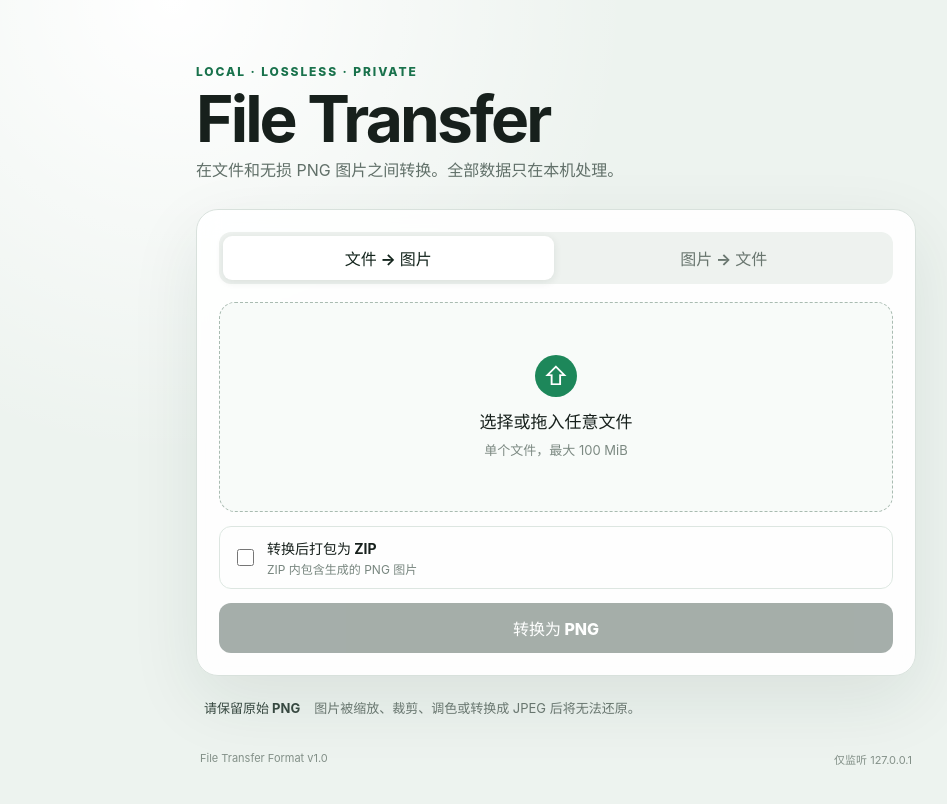
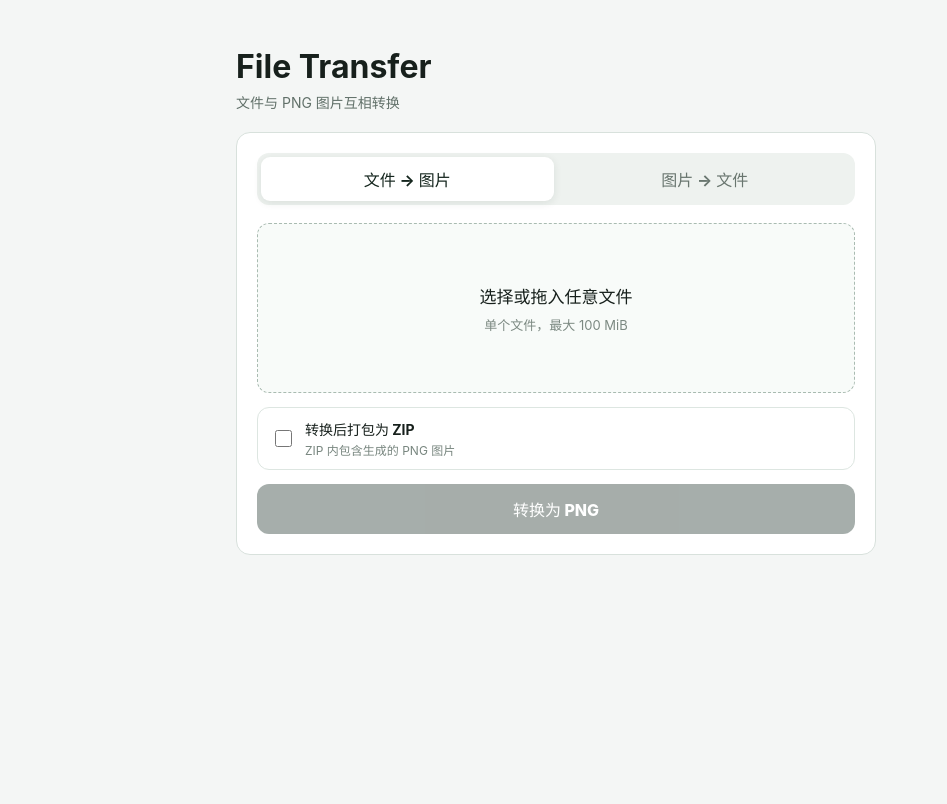
Before and after one commit to assistant-cmb/file-transfer, a plain HTML site: page shared/index.html in a window 1280 px wide. Shown: the whole page, without its empty margins (84-1031 px from the left). Drawn offline with Linux system fonts and the light colour scheme; no server answers.

Commit message:
style: simplify file transfer interface

```diff
--- a/shared/app.js
+++ b/shared/app.js
@@ -101,5 +101,3 @@ input.addEventListener('change', () => selectFile(input.files[0]));
 ['dragleave', 'drop'].forEach((name) => zone.addEventListener(name, (event) => { event.preventDefault(); zone.classList.remove('dragging'); }));
 zone.addEventListener('drop', (event) => selectFile(event.dataTransfer.files[0]));
 action.addEventListener('click', run);
-
-fetch('/api/health').then((r) => r.json()).then((data) => { $('runtime').textContent = `${data.runtime} · Format v${data.format}`; }).catch(() => {});
--- a/shared/index.html
+++ b/shared/index.html
@@ -9,9 +9,8 @@
   <body>
     <main class="shell">
       <header>
-        <div class="eyebrow">LOCAL · LOSSLESS · PRIVATE</div>
         <h1>File Transfer</h1>
-        <p>在文件和无损 PNG 图片之间转换。全部数据只在本机处理。</p>
+        <p>文件与 PNG 图片互相转换</p>
       </header>
 
       <section class="card">
@@ -22,7 +21,6 @@
 
         <div id="drop-zone" class="drop-zone" tabindex="0" role="button">
           <input id="file-input" type="file" hidden />
-          <div class="drop-icon" aria-hidden="true">⇧</div>
           <strong id="drop-title">选择或拖入任意文件</strong>
           <span id="drop-subtitle">单个文件，最大 100 MiB</span>
         </div>
@@ -47,16 +45,6 @@
         <div id="status" class="status hidden" aria-live="polite"></div>
         <a id="download" class="download hidden">下载结果</a>
       </section>
-
-      <aside class="notice">
-        <strong>请保留原始 PNG</strong>
-        <span>图片被缩放、裁剪、调色或转换成 JPEG 后将无法还原。</span>
-      </aside>
-
-      <footer>
-        <span id="runtime">File Transfer Format v1.0</span>
-        <span>仅监听 127.0.0.1</span>
-      </footer>
     </main>
     <script src="/app.js"></script>
   </body>
--- a/shared/styles.css
+++ b/shared/styles.css
@@ -2,25 +2,23 @@
   color-scheme: light;
   font-family: Inter, ui-sans-serif, system-ui, -apple-system, BlinkMacSystemFont, "Segoe UI", sans-serif;
   color: #17201c;
-  background: #edf3ef;
+  background: #f4f6f5;
   font-synthesis: none;
 }
 
 * { box-sizing: border-box; }
-body { margin: 0; min-height: 100vh; background: radial-gradient(circle at 20% 0%, #fff 0, transparent 35%), #edf3ef; }
+body { margin: 0; min-height: 100vh; background: #f4f6f5; }
 button, input { font: inherit; }
-.shell { width: min(720px, calc(100% - 32px)); margin: 0 auto; padding: 64px 0 32px; }
-header { margin-bottom: 28px; }
-.eyebrow { color: #19724c; font-size: 12px; font-weight: 800; letter-spacing: .16em; }
-h1 { margin: 8px 0 6px; font-size: clamp(38px, 7vw, 64px); line-height: 1; letter-spacing: -.045em; }
-header p { margin: 0; color: #617069; font-size: 16px; }
-.card { padding: 22px; border: 1px solid #d8e1dc; border-radius: 22px; background: rgba(255,255,255,.9); box-shadow: 0 24px 70px rgba(27,56,42,.09); backdrop-filter: blur(12px); }
+.shell { width: min(640px, calc(100% - 32px)); margin: 0 auto; padding: 48px 0; }
+header { margin-bottom: 20px; }
+h1 { margin: 0 0 6px; font-size: 32px; line-height: 1.2; }
+header p { margin: 0; color: #617069; font-size: 14px; }
+.card { padding: 20px; border: 1px solid #d8e1dc; border-radius: 14px; background: #fff; }
 .tabs { display: grid; grid-template-columns: 1fr 1fr; gap: 5px; padding: 4px; margin-bottom: 18px; border-radius: 12px; background: #eef2ef; }
 .tab { border: 0; border-radius: 9px; padding: 10px; color: #69766f; background: transparent; cursor: pointer; font-weight: 700; }
 .tab.active { color: #14251d; background: white; box-shadow: 0 2px 9px rgba(24,47,36,.09); }
-.drop-zone { display: flex; min-height: 210px; flex-direction: column; align-items: center; justify-content: center; gap: 7px; border: 1.5px dashed #a9bbb1; border-radius: 16px; background: #f8fbf9; cursor: pointer; transition: .18s ease; outline: none; }
+.drop-zone { display: flex; min-height: 170px; flex-direction: column; align-items: center; justify-content: center; gap: 7px; border: 1.5px dashed #a9bbb1; border-radius: 12px; background: #f8fbf9; cursor: pointer; transition: .18s ease; outline: none; }
 .drop-zone:hover, .drop-zone.dragging, .drop-zone:focus-visible { border-color: #1d875a; background: #f1faf5; box-shadow: inset 0 0 0 1px #1d875a; }
-.drop-icon { display: grid; width: 42px; height: 42px; place-items: center; margin-bottom: 4px; border-radius: 50%; color: white; background: #1d875a; font-size: 25px; }
 .drop-zone strong { font-size: 17px; }
 .drop-zone span { color: #7c8982; font-size: 13px; }
 .file-info { display: flex; align-items: center; justify-content: space-between; gap: 16px; margin-top: 14px; padding: 12px 14px; border-radius: 12px; background: #f2f6f3; }
@@ -40,8 +38,5 @@ header p { margin: 0; color: #617069; font-size: 16px; }
 .download { color: #145c3e; background: #dff4e8; }
 .status { margin-top: 14px; padding: 12px 14px; border-radius: 12px; color: #365146; background: #eef4f0; font-size: 14px; }
 .status.error { color: #8d2f2f; background: #fff0f0; }
-.notice { display: flex; gap: 14px; margin: 18px 4px; padding: 4px; color: #6c7972; font-size: 13px; }
-.notice strong { flex: none; color: #394a42; }
-footer { display: flex; justify-content: space-between; padding: 12px 4px; color: #839088; font-size: 11px; }
 .hidden { display: none !important; }
-@media (max-width: 560px) { .shell { padding-top: 34px; } .card { padding: 15px; } .notice { flex-direction: column; gap: 3px; } }
+@media (max-width: 560px) { .shell { padding-top: 28px; } .card { padding: 14px; } }
```
